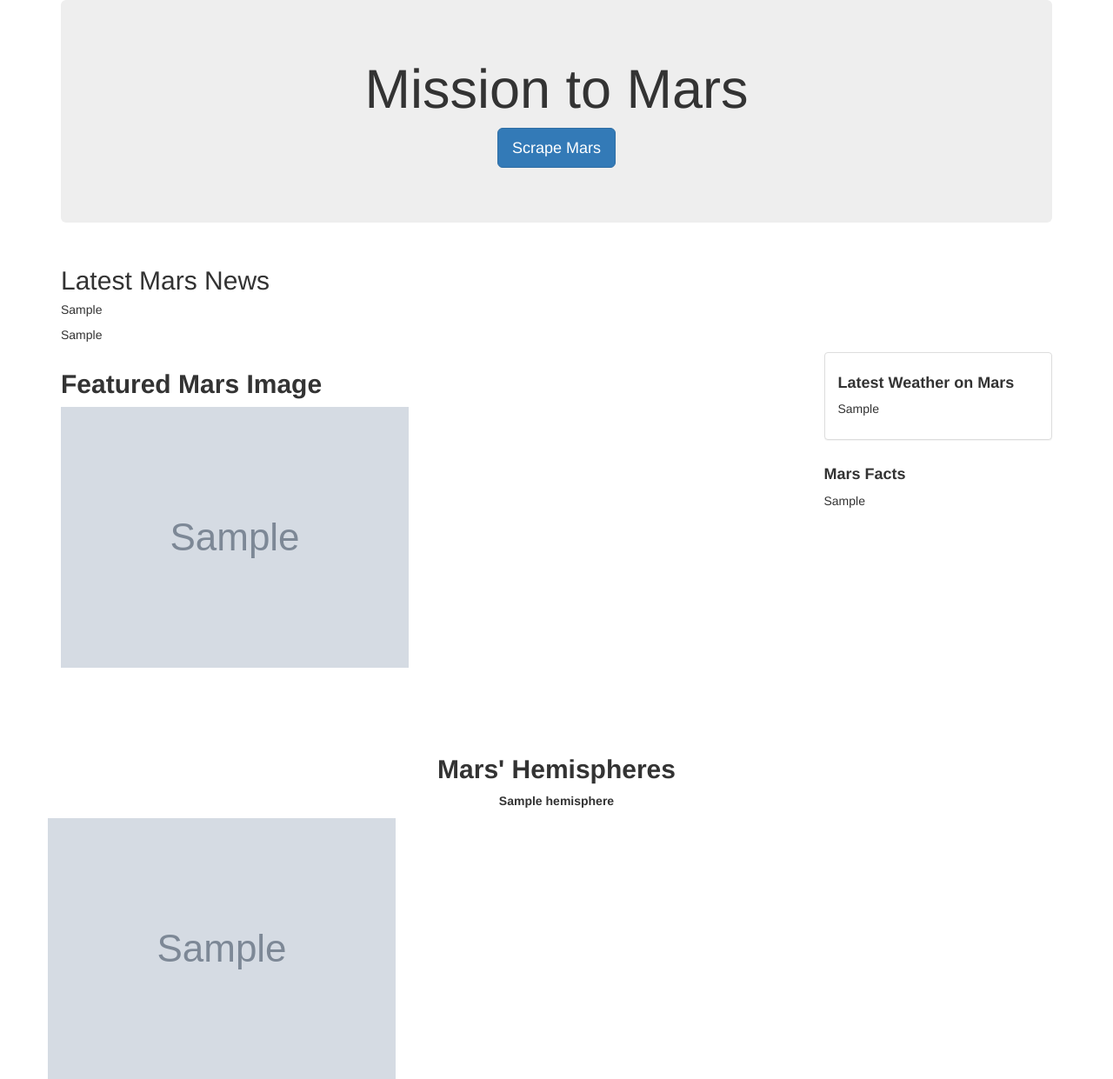
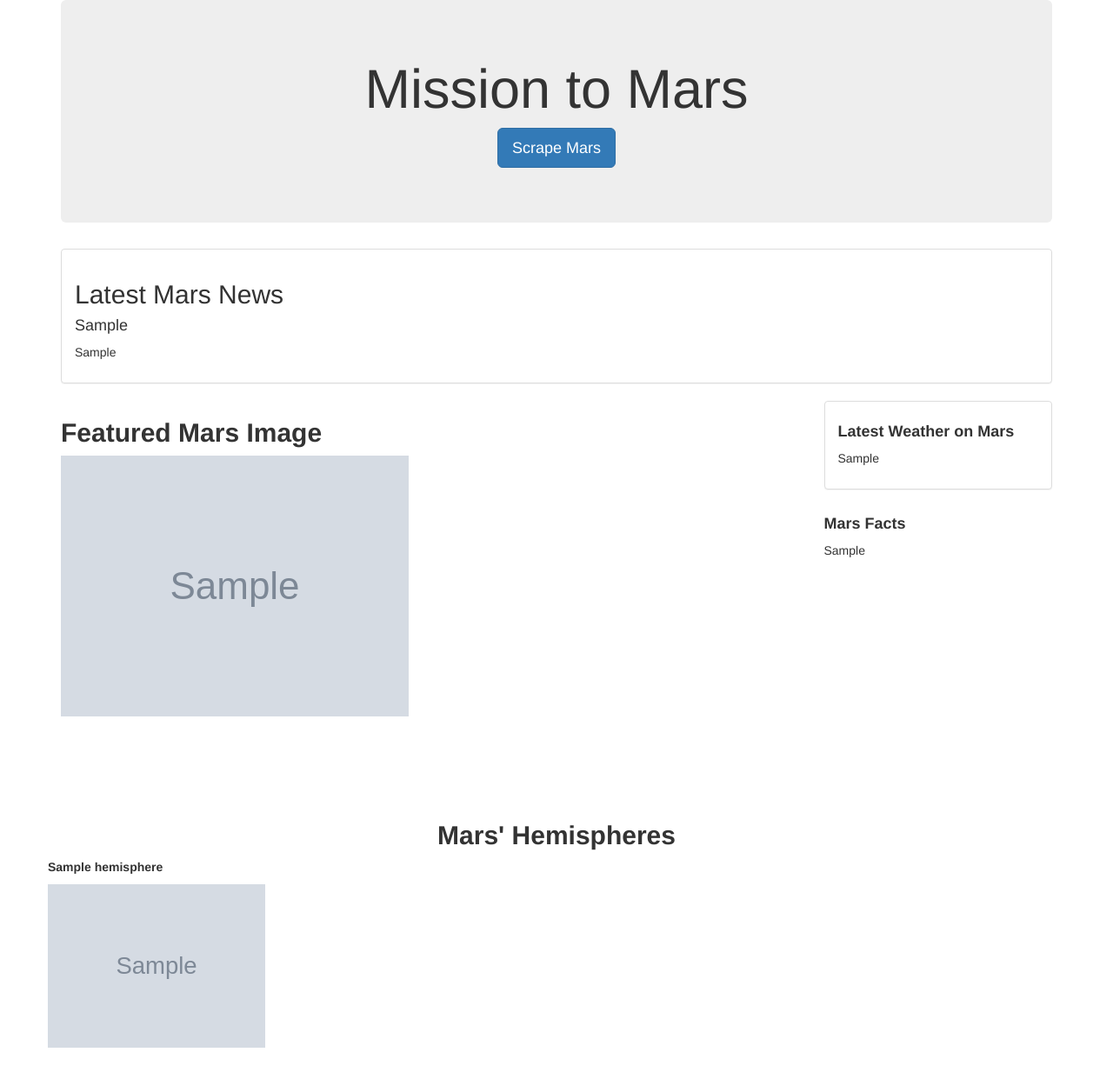
Before and after one commit to jgiwinski/web-scraping-challenge, a Flask app: template mission_to_mars/templates/index.html in a window 1280 px wide. Shown: the whole page at 87% size. After the commit the page ends 1205 px from the top, so only its background shows below. Run offline with Flask 2, Linux system fonts and the light colour scheme; the template is opened without the code that fills it: most values are stand-ins (such as "Sample title", 1, 10 or a date in 2020); grey boxes marked "Sample" are stand-in pictures; some libraries are stand-ins or nearby versions.

Commit message:
final push

```diff
--- a/mission_to_mars/templates/index.html
+++ b/mission_to_mars/templates/index.html
@@ -17,9 +17,13 @@
         {% else: %}
             <div class="row" id="mars-news">
                 <div class="col-md-12">
-                    <h2>Latest Mars News</h2>
-                        <h5>{{ mars["mars_news"] }}</h6>
-                        <p>{{ mars["mars_paragraph"] }}</p>
+                    <div class="panel panel-default">
+                        <div class="panel-body">
+                            <h2>Latest Mars News</h2>
+                            <h4>{{ mars["mars_news"] }}</h4>
+                            <p>{{ mars["mars_paragraph"] }}</p>
+                        </div>
+                    </div>
                 </div>
             </div>
             <div class="row">
@@ -47,20 +51,15 @@
                     </div>
                 </div>
                 <div>
-                    <div class="row" style="margin-top:80px;">
-                        <!-- <div class="page-header"> -->
-                            <!-- <div class="col-md-6"> -->
+                    <div class="row" style="margin-top:100px;">
                             <h2 class="text-center"><b>Mars' Hemispheres</b></h2>
                                 {% for hemisphere in mars["mars_hemisphere"] %}
-                                    <p align="center"><b>{{ hemisphere["title"] }}</b></p>
-                                    <img src= {{ hemisphere["img_url"] }} class="img-responsive"/>
+                                    <p align="left"><b>{{ hemisphere["title"] }}</b></p>
+                                    <img src= {{ hemisphere["img_url"] }} class="img-responsive" height="250" width="250"/>
                                 {% endfor %}
-                            <!-- </div> -->
-                        <!-- </div> -->
                     </div>
                 </div>
-            </div>
+        </div>
         {% endif %}
-    </div>
 </body>
 </html>
```
Also changed, not shown: mission_to_mars/Screen Shot 2019-11-19 at 5.51.48 PM.png (added), mission_to_mars/Screen Shot 2019-11-19 at 5.52.59 PM.png (added), mission_to_mars/Screen Shot 2019-11-19 at 5.53.35 PM.png (added).
